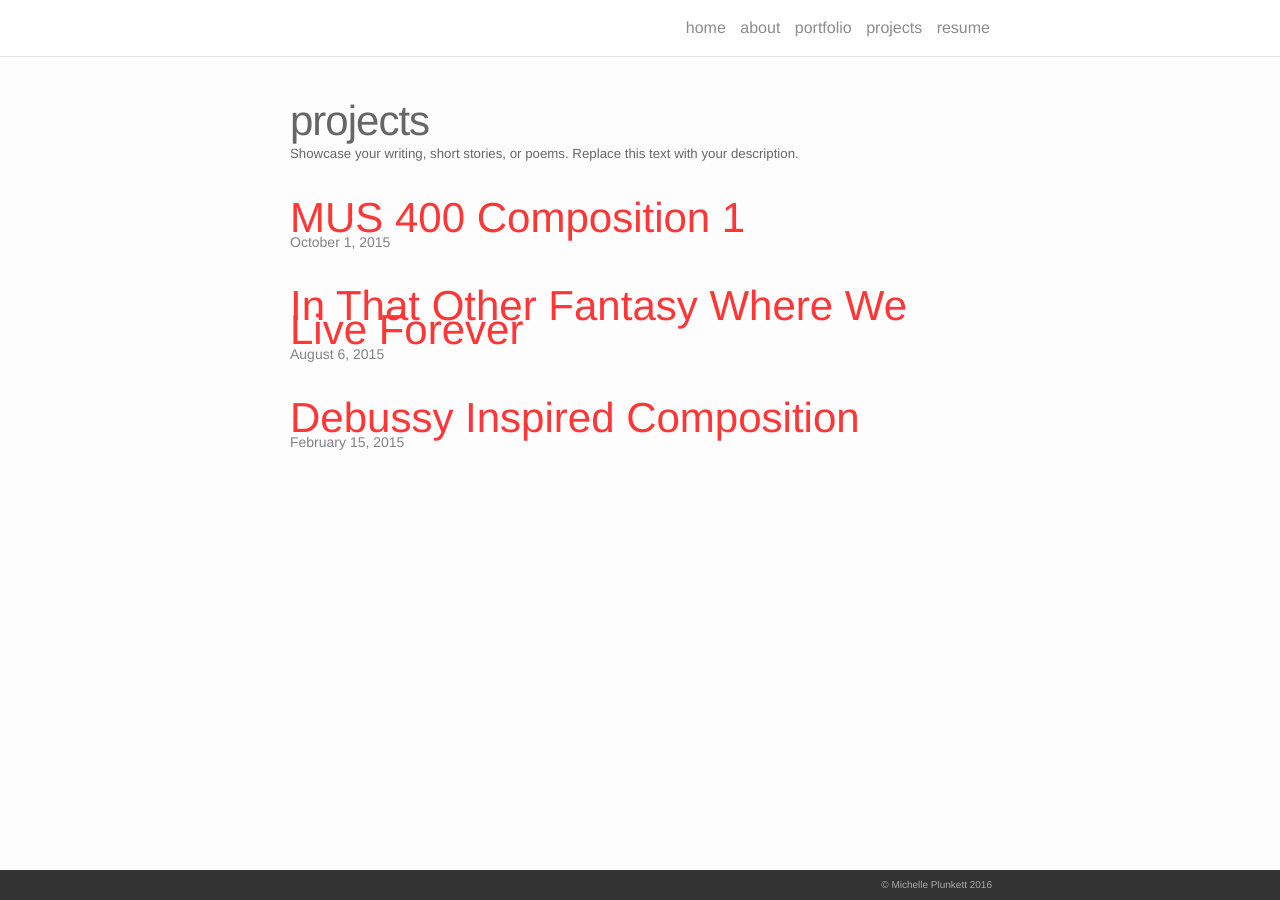
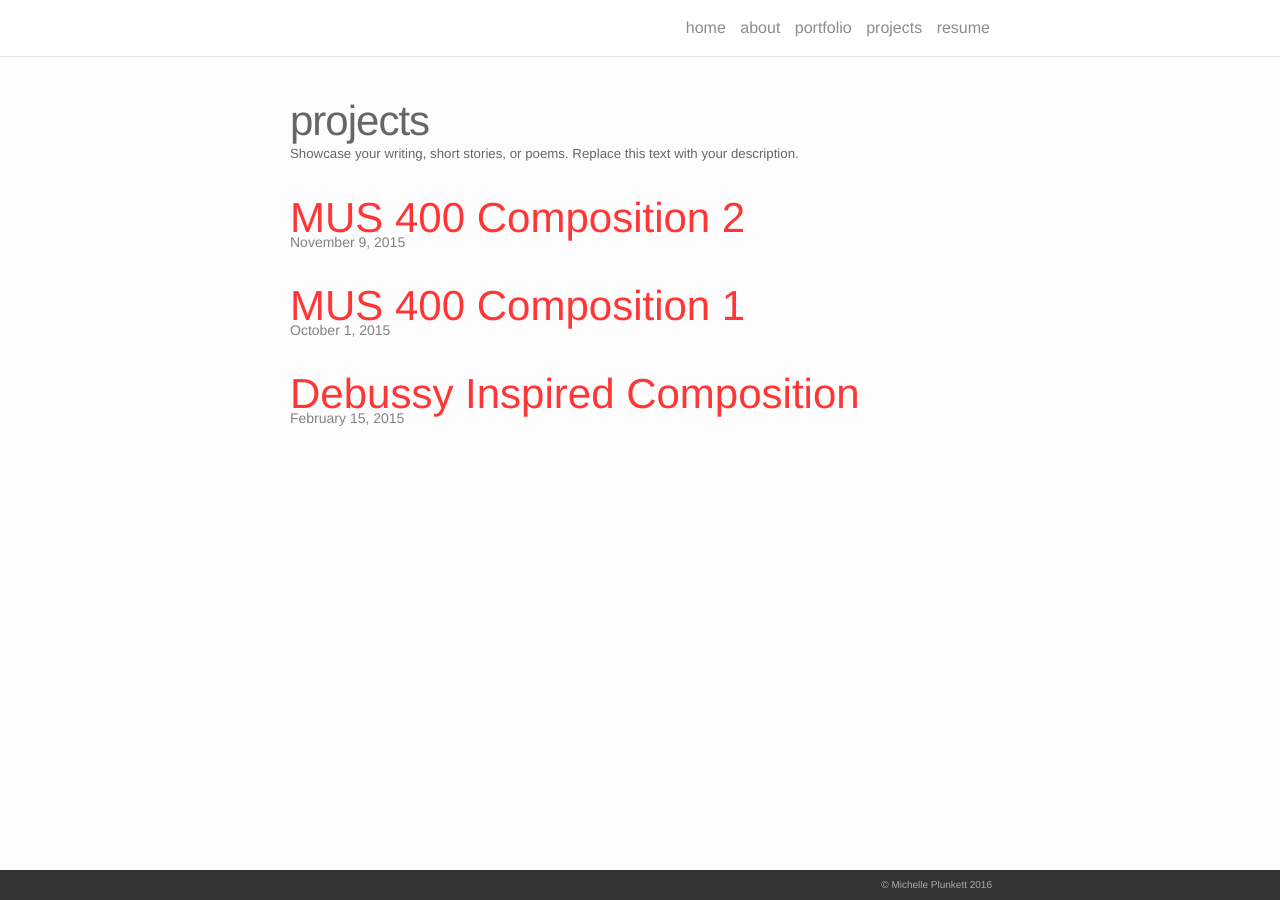
Before and after one commit to michelleplunkett/michelleplunkett.github.io, a Jekyll site: the page built from projects.md, in a window 1280 px wide. Built offline with Jekyll 4.4.1, drawn with Linux system fonts in a browser that asks for light colours; nearby versions of some CDN libraries; some of the changed lines change nothing that is shown.

Commit message:
Update 2015-08-06-fantasy.markdown

```diff
--- a/_projects/2015-08-06-fantasy.markdown
+++ b/_projects/2015-08-06-fantasy.markdown
@@ -1,29 +1,7 @@
 ---
 layout: post
-title: In That Other Fantasy Where We Live Forever
-date: 2015-08-06 07:59:00
+title: MUS 400 Composition 2
+date: 2015-11-09
 ---
-we were never caught
 
-we partied the southwest, smoked it from L.A. to El Dorado
-worked odd jobs between delusions of escape
-drunk on the admonitions of parents, parsons & professors
-driving faster than the road or law allowed.
-our high-pitched laughter was young, heartless & disrespected
-authority. we could be heard for miles in the night
-
-the Grand Canyon of a new manhood.
-womanhood discovered
-like the first sighting of Mount Wilson
-
-we rebelled against the southwestern wind
-
-we got so naturally ripped, we sprouted wings,
-crashed parties on the moon, and howled at the earth
-
-we lived off love. It was all we had to eat
-
-when you split you took all the wisdom
-and left me the worry
-
-### Wanda Coleman
+<iframe src="https://drive.google.com/file/d/0B1dUInJge_OMTGxNdzhFb2pWbWs/preview" width="100%" height="480">
```
